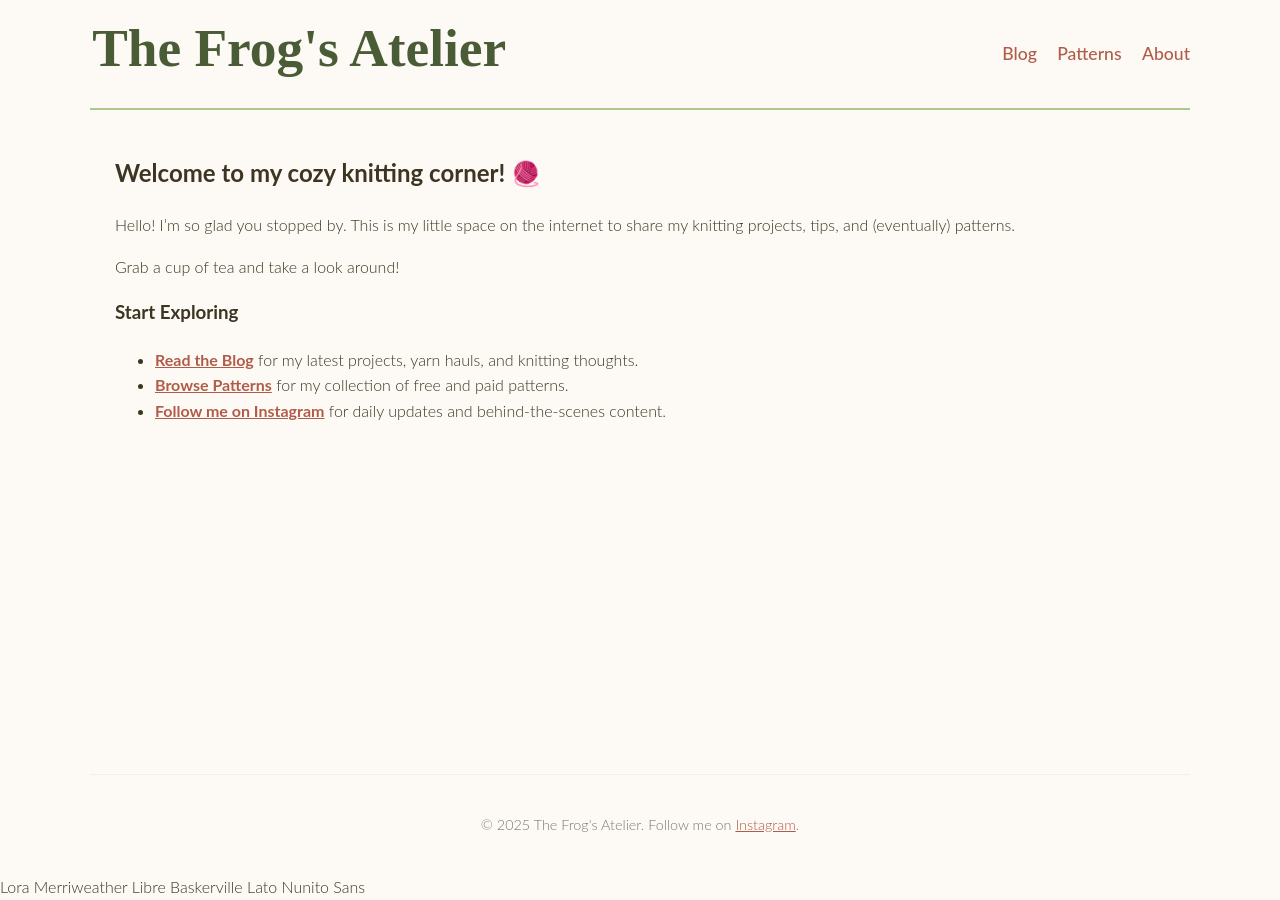
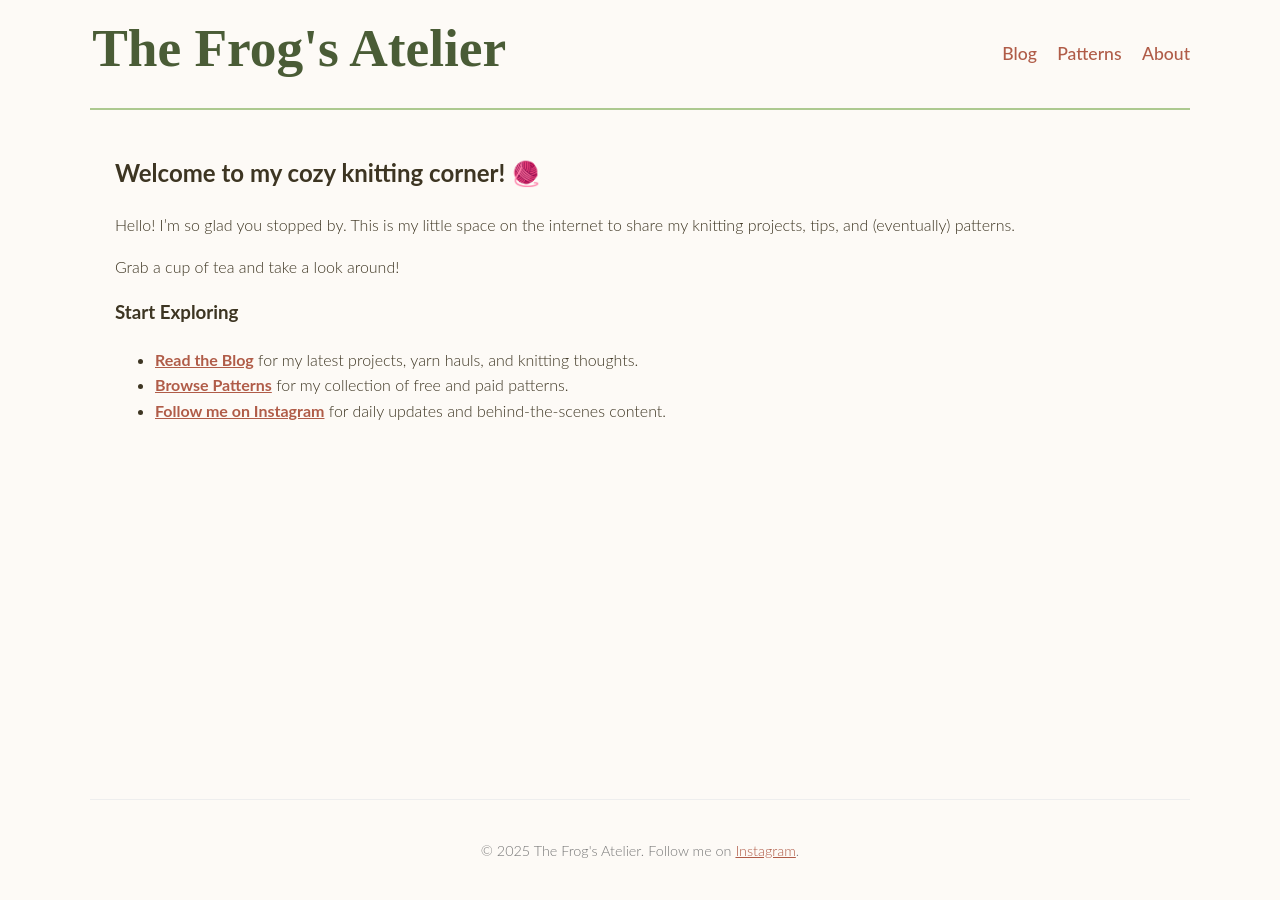
Before and after one commit to PotatoAim101/thefrogsatelier, a Jekyll site: the page built from index.md, in a window 1280 px wide. Built offline with Jekyll 4.4.1, drawn with Linux system fonts in a browser that asks for light colours.

Commit message:
style changes

```diff
--- a/_layouts/default.html
+++ b/_layouts/default.html
@@ -34,8 +34,3 @@
 
 </body>
 </html>
-Lora
-Merriweather
-Libre Baskerville
-Lato
-Nunito Sans
```
